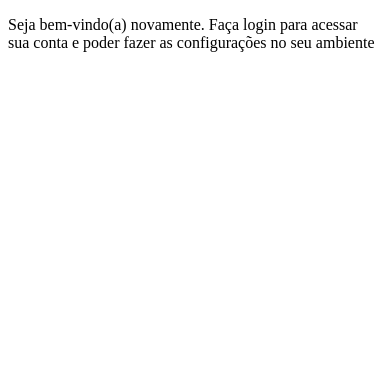
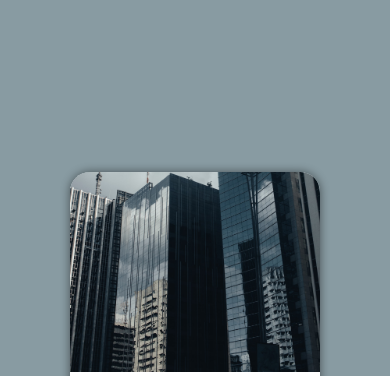
Before and after one commit to joaolucas14/projeto-login, a plain HTML site: page index.html in a window 390 px wide. Shown: the top 376 px of the page. Drawn offline with Linux system fonts and the light colour scheme.

Commit message:
criando a versão mobile

```diff
--- a/estilos/style.css
+++ b/estilos/style.css
@@ -2,4 +2,53 @@
 
 /*
     Paleta de cores
+
+    branco: #E8ECED
+    cinza: #889BA2
+    preto: #090E13
 */
+
+*{
+    font-family: system-ui, -apple-system, BlinkMacSystemFont, 'Segoe UI', Roboto, Oxygen, Ubuntu, Cantarell, 'Open Sans', 'Helvetica Neue', sans-serif;
+    padding: 0px;
+    margin: 0px;
+    box-sizing: border-box;
+}
+
+body, html{
+    background-color: #889BA2;
+    height: 100vh;
+    width: 100vw;
+}
+
+main{
+    position: relative;
+    height: 100vh;
+    width: 100vw;
+}
+
+section#login{
+    position: absolute;
+    top: 50%;
+    left: 50%;
+
+    transform: translate(-50%, -50%);
+    background-color: white;
+    width: 250px;
+    height: 500px;
+    border-radius: 20px;
+    overflow: hidden;
+    box-shadow: 0px 0px 10px rgba(0, 0, 0, 0.493);
+}
+
+section#login >div#imagem{
+    background: #889BA2 url(../imagens/pexels-igor-visuals-3681805.jpg) no-repeat center bottom;
+    background-size: cover;
+    height: 200px;
+    display: block;
+}
+
+section#login > div#formulario{
+    padding: 10px;
+    display: block;
+}
--- a/index.html
+++ b/index.html
@@ -14,6 +14,7 @@
 
             </div>
             <div id="formulario">
+                <h1>Login</h1>
                 <p>Seja bem-vindo(a) novamente. Faça login para acessar sua conta e poder fazer as configurações no seu ambiente</p>
                 <form action="login.php" method="post">
 
```
